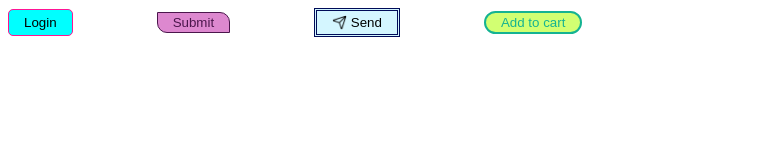
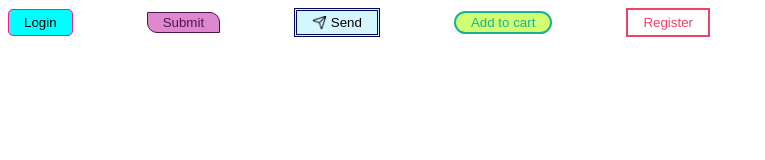
Before and after one commit to Shravanikuldharan/Buttons-CSS, a plain HTML site: page index.html in a window 1280 px wide. Shown: the whole page, without its empty margins (0-765 px from the left). Drawn offline with Linux system fonts and the light colour scheme.

Commit message:
Fifth button added

```diff
--- a/index.html
+++ b/index.html
@@ -13,7 +13,7 @@
             border-radius: 5px;
         }
         #btn2{
-            margin-left: 80px;
+            margin-left: 70px;
             background-color: #DD88CF;
             padding: 2px 15px;
             border: 1px solid #4B164C;
@@ -22,7 +22,7 @@
             border-radius: 0 10px 0 10px;
         }
         .btn3{
-            margin-left: 80px;
+            margin-left: 70px;
             background-color: #D4F6FF;
             padding: 4px 15px;
             cursor: pointer;
@@ -34,13 +34,24 @@
             vertical-align: bottom;
         }
         .btn4{
-            margin-left: 80px;
+            margin-left: 70px;
             background-color: #D2FF72;
             padding: 2px 15px;
             cursor: pointer;
             border: 2px solid #15B392;
             border-radius: 40px;
             color: #15B392;
+        }
+        #btn5{
+            margin-left: 70px;
+            background-color: transparent;
+            color: #EE4266;
+            border: 2px solid #EE4266;
+            padding: 5px 15px;
+            cursor: pointer;
+        }
+        .text{
+            font-family: 'Franklin Gothic Medium', 'Arial Narrow', Arial, sans-serif;
         }
     </style>
 </head>
@@ -55,5 +66,7 @@
     </button>
 
     <button class="btn4">Add to cart</button>
+
+    <button id="btn5" class="text">Register</button>
 </body>
 </html>
```
